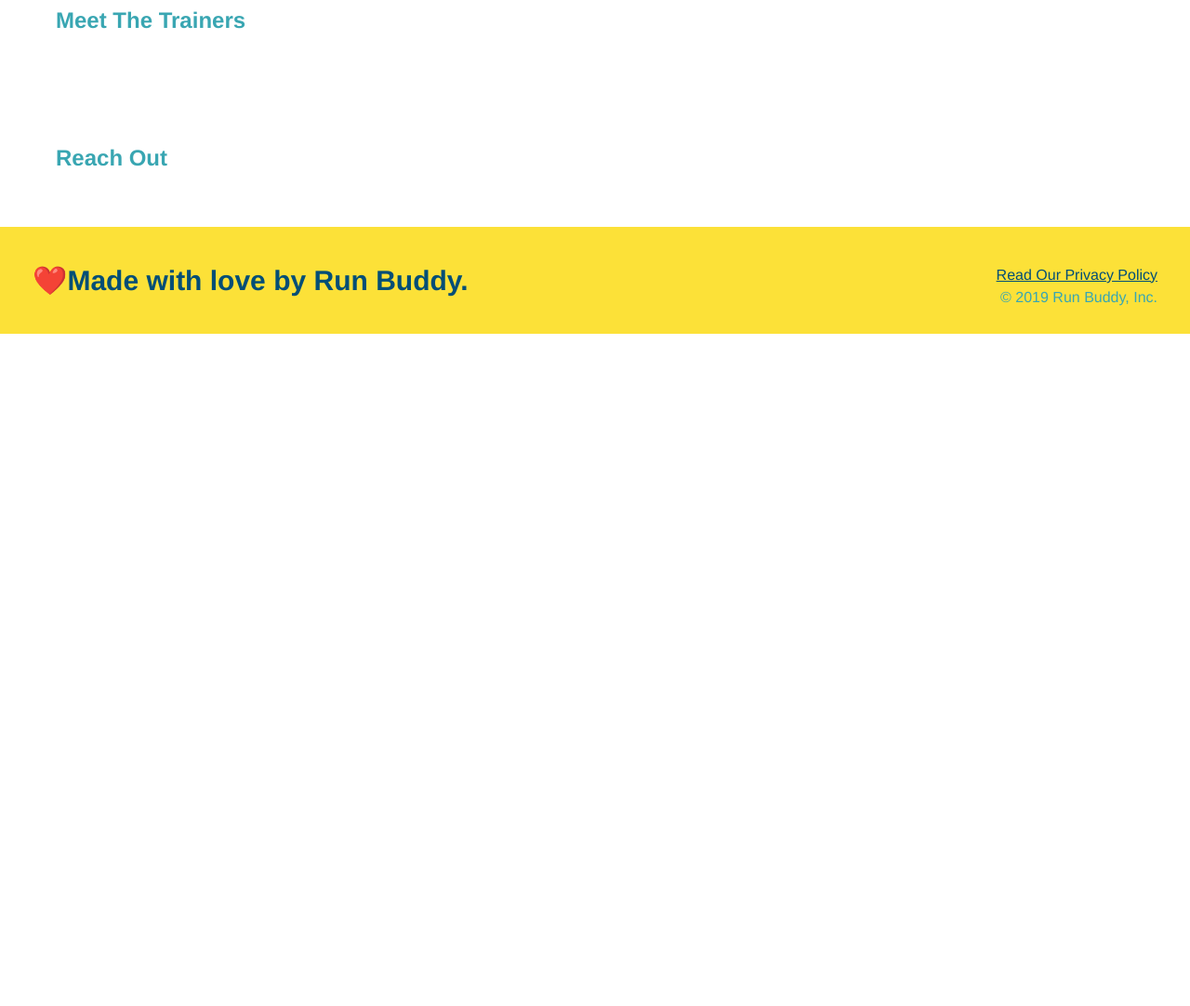
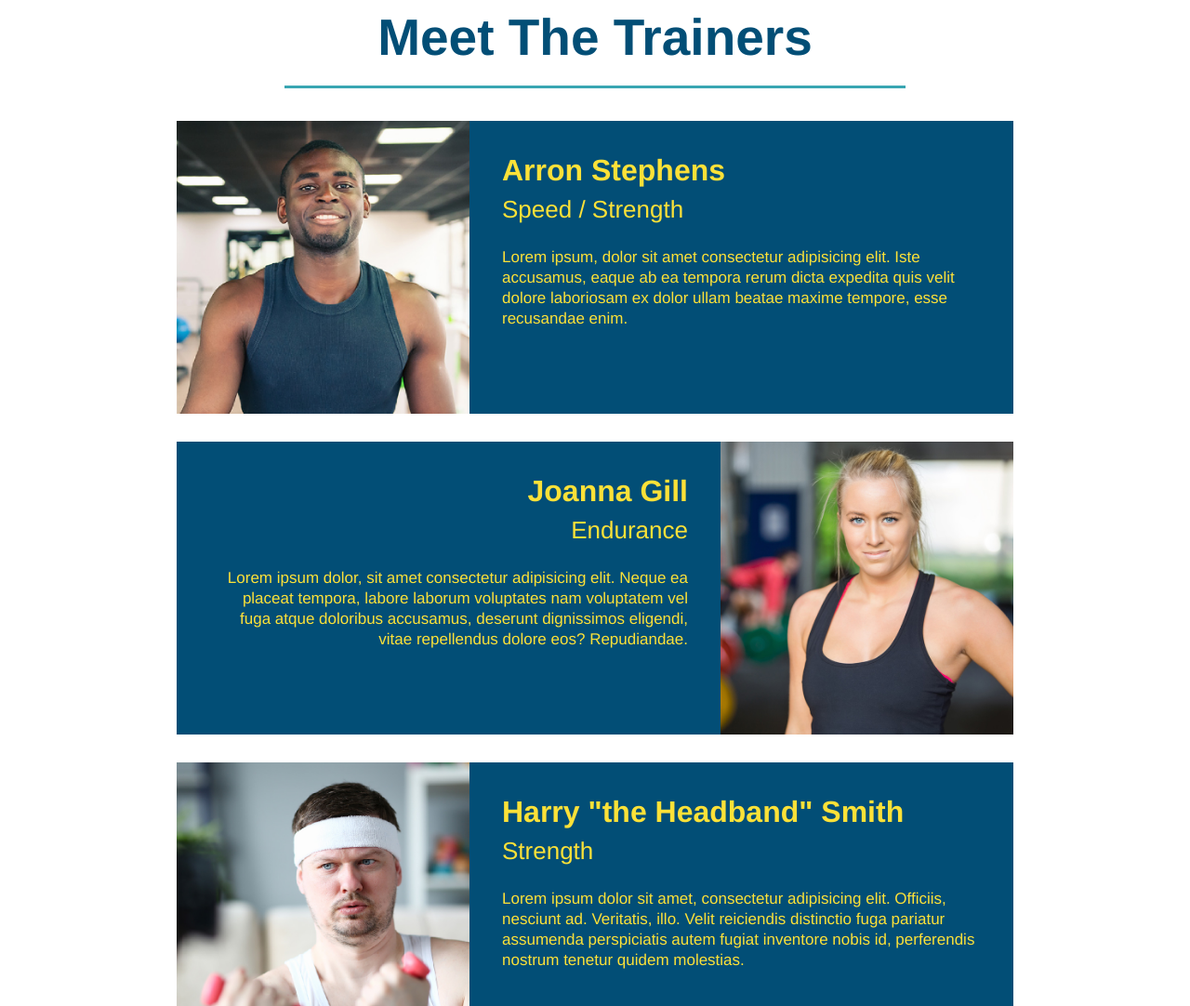
Before and after one commit to JaimeVilches87/run-buddy, a plain HTML site: page index.html in a window 1280 px wide. Shown: the part 2680-3762 px from the top of the page at 93% size. Before the commit the page ends 3039 px from the top, so only its background shows below. Drawn offline with Linux system fonts and the light colour scheme.

Commit message:
meet the trainers section

```diff
--- a/assets/css/style.css
+++ b/assets/css/style.css
@@ -173,3 +173,50 @@ section {
 .steps span {
     font-size: 38px;
 }
+
+.trainers {
+    text-align: center;
+}
+
+.trainer {
+    width: 900px;
+    margin: 0 auto 30px auto;
+    background: #024e76;
+    color: #fce138;
+    overflow: auto;
+}
+
+.trainer img {
+    width: 35%;
+    float: left;
+}
+
+.trainer-bio {
+    padding: 35px;
+    float: left;
+    width: 65%;
+}
+
+.text-left {
+    text-align: left;
+}
+
+.text-right {
+    text-align: right;
+}
+
+.trainer-bio h3 {
+    font-size: 32px;
+    margin-bottom: 8px;
+}
+
+.trainer-bio h4 {
+    font-weight: lighter;
+    font-size: 26px;
+    margin-bottom: 25px;
+}
+
+.trainer-bio p {
+    font-size: 17px;
+    line-height: 1.3;
+}
--- a/index.html
+++ b/index.html
@@ -15,7 +15,7 @@
     <!-- navigation -->
    <header>
         <h1>
-            <a href= "/">RUN Buddy</a>
+            <a href= "#">RUN Buddy</a>
         </h1>
 
         <nav>
@@ -109,8 +109,41 @@
     </section>
 
     <!--"meet the trainer" section-->
-    <section id="your-trainers">
-        <h2>Meet The Trainers</h2>
+    <section id="your-trainers" class="trainers">
+        <h2 class="section-title primary-border">
+            Meet The Trainers</h2>
+            <article class="trainer">
+                <img src="./assets/images/trainer-1.jpg" alt="Arron Stephens in his workout clothes, ready to pump iron" />
+                <div class="trainer-bio text-left">
+                    <h3> Arron Stephens </h3>
+                    <h4>Speed / Strength </h4>
+                    <p>
+                        Lorem ipsum, dolor sit amet consectetur adipisicing elit. Iste accusamus, eaque ab ea tempora rerum dicta expedita quis velit dolore laboriosam ex dolor ullam beatae maxime tempore, esse recusandae enim.
+                    </p>
+                </div>
+            </article>
+
+            <article class="trainer">
+                <div class="trainer-bio text-right">
+                    <h3>Joanna Gill</h3>
+                    <h4>Endurance</h4>
+                    <p>
+                        Lorem ipsum dolor, sit amet consectetur adipisicing elit. Neque ea placeat tempora, labore laborum voluptates nam voluptatem vel fuga atque doloribus accusamus, deserunt dignissimos eligendi, vitae repellendus dolore eos? Repudiandae.
+                    </p>
+                </div>
+                <img src="./assets/images/trainer-2.jpg" alt="Joanna Gill cooling off after a workout" />
+            </article>
+
+            <article class="trainer">
+                <img src="./assets/images/trainer-3.jpg" alt="Harry Smith wearing a headband and lifting comically small pink weights" />
+                <div class="trainer-bio text-left">
+                    <h3>Harry "the Headband" Smith</h3>
+                    <h4>Strength</h4>
+                    <p>
+                        Lorem ipsum dolor sit amet, consectetur adipisicing elit. Officiis, nesciunt ad. Veritatis, illo. Velit reiciendis distinctio fuga pariatur assumenda perspiciatis autem fugiat inventore nobis id, perferendis nostrum tenetur quidem molestias.
+                    </p>
+                </div>
+            </article>
     </section>
 
     <!--"reach out" section-->
```
Also changed, not shown: assets/images/trainer-1.jpg (added), assets/images/trainer-2.jpg (added), assets/images/trainer-3.jpg (added).
